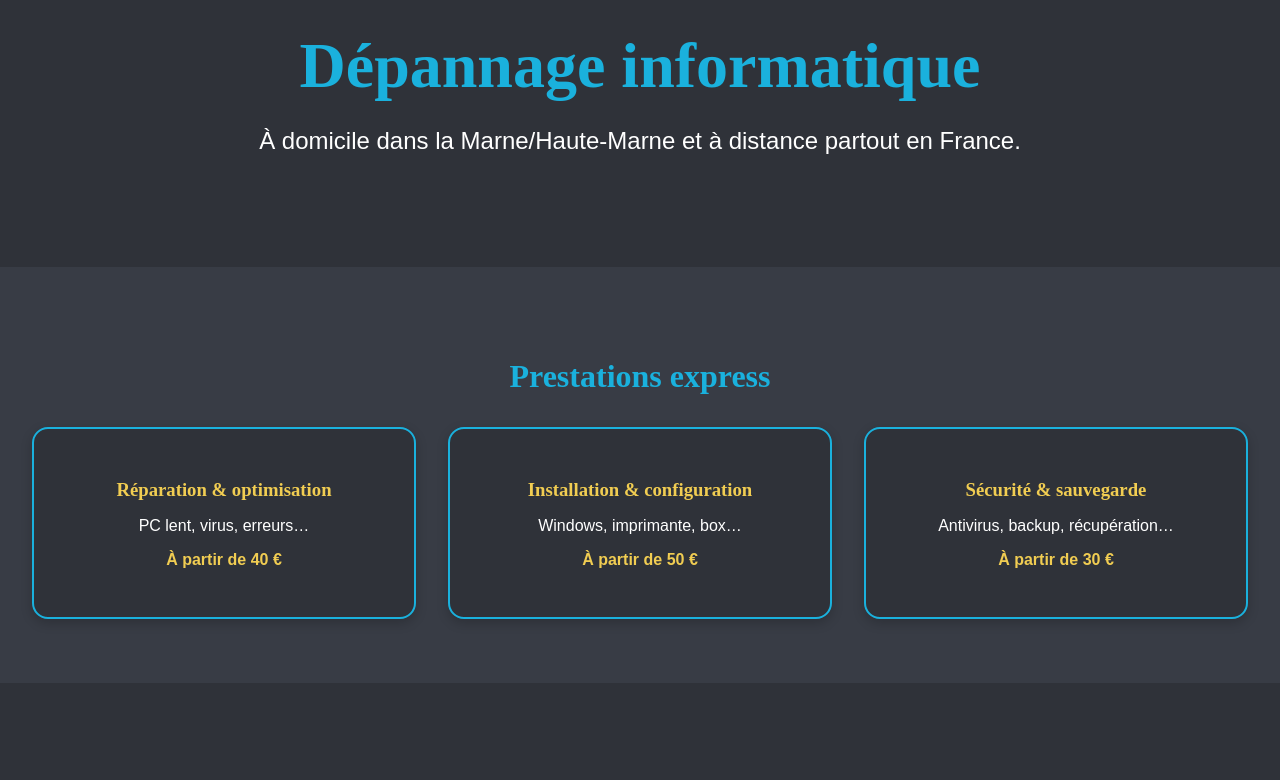
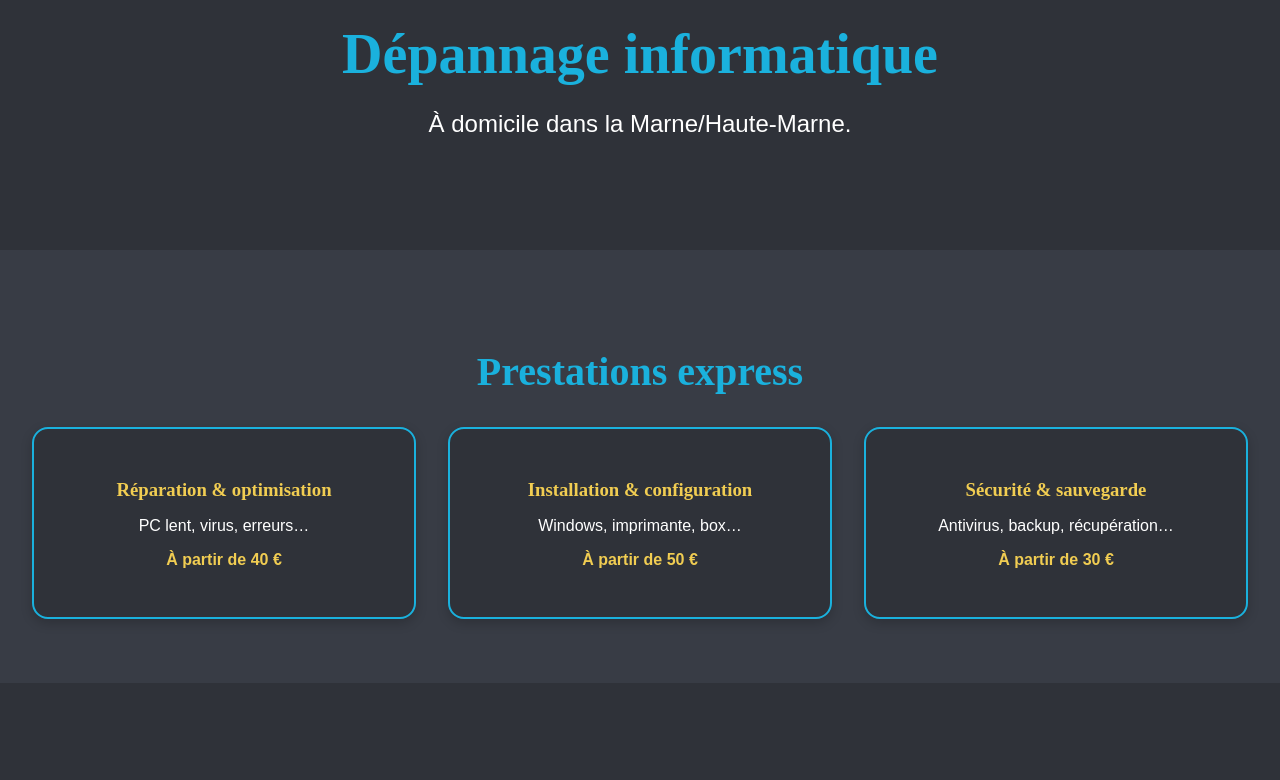
Before and after one commit to GaelleB/gb-webassist-reparationpc, a React (Create React App) app: page / in a window 1280 px wide. Shown: the part 240-1020 px from the top of the page. Built offline with nearby package versions, Linux system fonts and the light colour scheme.

Commit message:
ajustage taille titres des sections

```diff
--- a/src/App.css
+++ b/src/App.css
@@ -53,7 +53,7 @@ img {
 
 .hero h1 {
   font-family: var(--font-heading);
-  font-size: 4rem;
+  font-size: 3.5rem;
   margin-bottom: 1rem;
   color: var(--primary-color);
 }
@@ -72,7 +72,7 @@ img {
 
 .services h2 {
   font-family: var(--font-heading);
-  font-size: 2rem;
+  font-size: 2.5rem;
   color: var(--primary-color);
   margin-bottom: 2rem;
 }
@@ -119,7 +119,7 @@ img {
 
 .contact h2 {
   font-family: var(--font-heading);
-  font-size: 2rem;
+  font-size: 2.5rem;
   color: var(--primary-color);
   margin-bottom: 1.5rem;
 }
--- a/src/App.js
+++ b/src/App.js
@@ -19,7 +19,7 @@ function App() {
         {/* HERO */}
         <section id="hero" className="hero">
           <h1>Dépannage informatique</h1>
-          <p>À domicile dans la Marne/Haute-Marne et à distance partout en France.</p>
+          <p>À domicile dans la Marne/Haute-Marne.</p>
         </section>
 
         {/* PRESTATIONS */}
```
